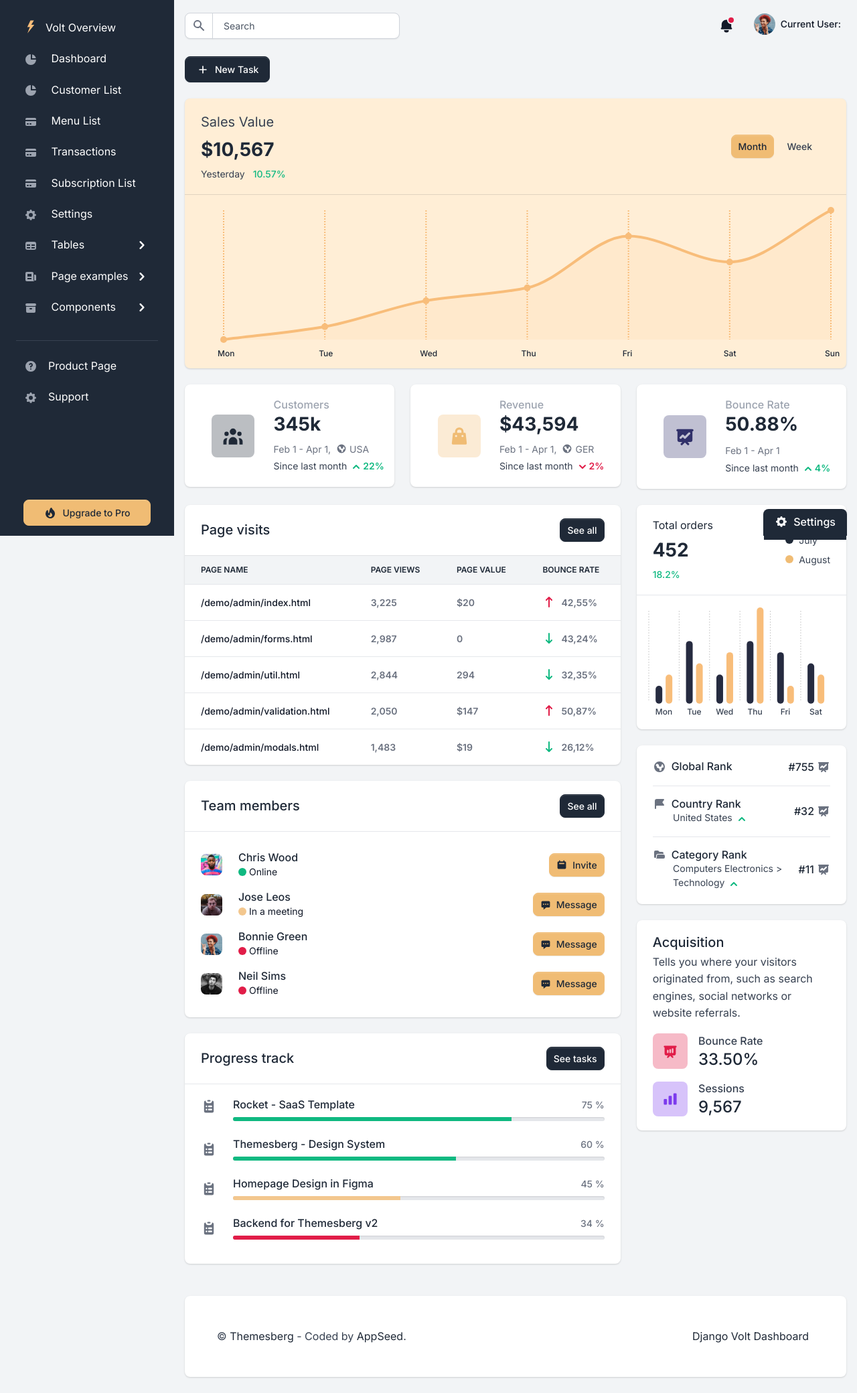
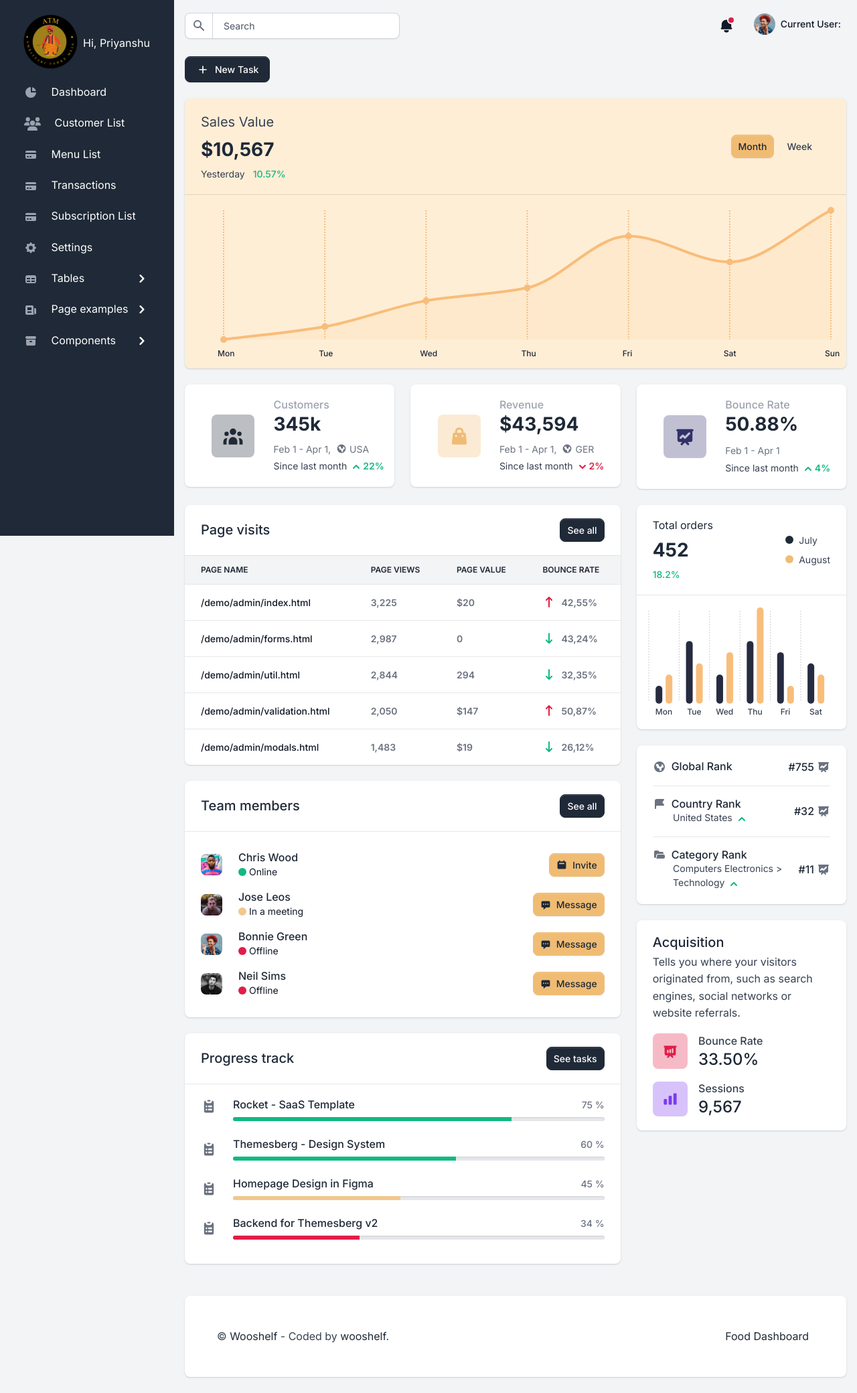
Before and after one commit to errajendra/food-delivery-api, a Django app: page /food/index/ in a window 1280 px wide. Shown: the whole page at 67% size. Run offline with Django 4.2, Linux system fonts and the light colour scheme; some libraries are stand-ins or nearby versions.

Commit message:
fixed image

```diff
--- a/templates/includes/footer.html
+++ b/templates/includes/footer.html
@@ -2,8 +2,8 @@
     <div class="row">
         <div class="col-12 col-md-4 col-xl-6 mb-4 mb-md-0">
             <p class="mb-0 text-center text-lg-start">
-                &copy; <a class="text-primary fw-normal" href="https://themesberg.com" target="_blank">Themesberg</a>
-                - Coded by <a href="https://appseed.us" target="_blank">AppSeed</a>.
+                &copy; <a class="text-primary fw-normal" href="https://wooshelf.com" target="_blank">Wooshelf</a>
+                - Coded by <a href="https://wooshelf.com" target="_blank">wooshelf</a>.
             </p>
         </div>
         <div class="col-12 col-md-8 col-xl-6 text-center text-lg-start">
@@ -11,7 +11,7 @@
             <ul class="list-inline list-group-flush list-group-borderless text-md-end mb-0">
                 <li class="list-inline-item px-0 px-sm-2">
                     <a target="_blank"
-                       href="https://appseed.us/admin-dashboards/django-dashboard-volt">Django Volt Dashboard</a>
+                       href="https://appseed.us/admin-dashboards/django-dashboard-volt">Food Dashboard</a>
                 </li>
             </ul>
         </div>
--- a/templates/includes/sidebar.html
+++ b/templates/includes/sidebar.html
@@ -11,6 +11,9 @@
 
         <nav id="sidebarMenu" class="sidebar d-lg-block bg-gray-800 text-white collapse" data-simplebar>
           <div class="sidebar-inner px-4 pt-3">
+            <div>
+              <img src="/static/assets/img/logo.png" height="100" width="100">Hi, Priyanshu
+            </div>
             <div class="user-card d-flex d-md-none align-items-center justify-content-between justify-content-md-center pb-4">
               <div class="d-flex align-items-center">
                 <div class="avatar-lg me-4">
@@ -18,7 +21,7 @@
                     alt="Bonnie Green">
                 </div>
                 <div class="d-block">
-                  <h2 class="h5 mb-3">Hi, Jane</h2>
+                  <h2 class="h5 mb-3">Hi, Prince</h2>
                   <a href="/page-sign-in.html" class="btn btn-secondary btn-sm d-inline-flex align-items-center">
                     <svg class="icon icon-xxs me-1" fill="none" stroke="currentColor" viewBox="0 0 24 24" xmlns="http://www.w3.org/2000/svg"><path stroke-linecap="round" stroke-linejoin="round" stroke-width="2" d="M17 16l4-4m0 0l-4-4m4 4H7m6 4v1a3 3 0 01-3 3H6a3 3 0 01-3-3V7a3 3 0 013-3h4a3 3 0 013 3v1"></path></svg>
                     Sign Out
@@ -34,14 +37,14 @@
               </div>
             </div>
             <ul class="nav flex-column pt-3 pt-md-0">
-              <li class="nav-item">
-                <a href="/" class="nav-link d-flex align-items-center">
-                  <span class="sidebar-icon">
-                    <img src="/static/assets/img/brand/light.svg" height="20" width="20" alt="Volt Logo">
-                  </span>
-                  <span class="mt-1 ms-1 sidebar-text">Volt Overview</span>
-                </a>
-              </li>
+<!--              <li class="nav-item">-->
+<!--                <a href="/" class="nav-link d-flex align-items-center">-->
+<!--                  <span class="sidebar-icon">-->
+<!--                    <img src="/static/assets/img/brand/light.svg" height="20" width="20" alt="Volt Logo">-->
+<!--                  </span>-->
+<!--                  <span class="mt-1 ms-1 sidebar-text">Volt Overview</span>-->
+<!--                </a>-->
+<!--              </li>-->
               <li class="nav-item {% if 'dashboard' in segment %} active {% endif %}">
                 <a href="{% url 'index' %}" class="nav-link">
                   <span class="sidebar-icon">
@@ -53,7 +56,8 @@
               <li class="nav-item {% if 'dashboard' in segment %} active {% endif %}">
                 <a href="{% url 'customer_list' %}" class="nav-link">
                   <span class="sidebar-icon">
-                    <svg class="icon icon-xs me-2" fill="currentColor" viewBox="0 0 20 20" xmlns="http://www.w3.org/2000/svg"><path d="M2 10a8 8 0 018-8v8h8a8 8 0 11-16 0z"></path><path d="M12 2.252A8.014 8.014 0 0117.748 8H12V2.252z"></path></svg>
+                  <svg xmlns="http://www.w3.org/2000/svg" class="icon icon-xs me-2" fill="currentColor" viewBox="0 0 640 512"><path d="M144 0a80 80 0 1 1 0 160A80 80 0 1 1 144 0zM512 0a80 80 0 1 1 0 160A80 80 0 1 1 512 0zM0 298.7C0 239.8 47.8 192 106.7 192h42.7c15.9 0 31 3.5 44.6 9.7c-1.3 7.2-1.9 14.7-1.9 22.3c0 38.2 16.8 72.5 43.3 96c-.2 0-.4 0-.7 0H21.3C9.6 320 0 310.4 0 298.7zM405.3 320c-.2 0-.4 0-.7 0c26.6-23.5 43.3-57.8 43.3-96c0-7.6-.7-15-1.9-22.3c13.6-6.3 28.7-9.7 44.6-9.7h42.7C592.2 192 640 239.8 640 298.7c0 11.8-9.6 21.3-21.3 21.3H405.3zM224 224a96 96 0 1 1 192 0 96 96 0 1 1 -192 0zM128 485.3C128 411.7 187.7 352 261.3 352H378.7C452.3 352 512 411.7 512 485.3c0 14.7-11.9 26.7-26.7 26.7H154.7c-14.7 0-26.7-11.9-26.7-26.7z"/></svg>
+
                   </span>
                   <span class="sidebar-text">Customer List</span>
                 </a>
@@ -215,36 +219,36 @@
                   </ul>
                 </div>
               </li>
-              <li role="separator" class="dropdown-divider mt-4 mb-3 border-gray-700"></li>
-              <li class="nav-item">
-                <a href="https://appseed.us/admin-dashboards/django-dashboard-volt" target="_blank"
-                  class="nav-link d-flex align-items-center">
-                  <span class="sidebar-icon">
-                    <svg class="icon icon-xs me-2" fill="currentColor" viewBox="0 0 20 20" xmlns="http://www.w3.org/2000/svg"><path fill-rule="evenodd" d="M18 10a8 8 0 11-16 0 8 8 0 0116 0zm-8-3a1 1 0 00-.867.5 1 1 0 11-1.731-1A3 3 0 0113 8a3.001 3.001 0 01-2 2.83V11a1 1 0 11-2 0v-1a1 1 0 011-1 1 1 0 100-2zm0 8a1 1 0 100-2 1 1 0 000 2z" clip-rule="evenodd"></path></svg>
-                  </span>
-                  <span class="sidebar-text">Product Page</span>
-                </a>
-              </li>
-              <li class="nav-item">
-                <a target="_blank"
-                   href="https://appseed.us/support"
-                   class="nav-link d-flex align-items-center">
-                  <span class="sidebar-icon">
-                    <svg class="icon icon-xs me-2" fill="currentColor" viewBox="0 0 20 20" xmlns="http://www.w3.org/2000/svg"><path fill-rule="evenodd" d="M11.49 3.17c-.38-1.56-2.6-1.56-2.98 0a1.532 1.532 0 01-2.286.948c-1.372-.836-2.942.734-2.106 2.106.54.886.061 2.042-.947 2.287-1.561.379-1.561 2.6 0 2.978a1.532 1.532 0 01.947 2.287c-.836 1.372.734 2.942 2.106 2.106a1.532 1.532 0 012.287.947c.379 1.561 2.6 1.561 2.978 0a1.533 1.533 0 012.287-.947c1.372.836 2.942-.734 2.106-2.106a1.533 1.533 0 01.947-2.287c1.561-.379 1.561-2.6 0-2.978a1.532 1.532 0 01-.947-2.287c.836-1.372-.734-2.942-2.106-2.106a1.532 1.532 0 01-2.287-.947zM10 13a3 3 0 100-6 3 3 0 000 6z" clip-rule="evenodd"></path></svg>
-                  </span>
-                  <span class="sidebar-text">Support</span>
-                </a>
-              </li>
-              <li class="nav-item">
-                <a target="_blank"
-                   href="https://appseed.us/admin-dashboards/django-dashboard-volt-pro"
-                  class="btn btn-secondary d-flex align-items-center justify-content-center btn-upgrade-pro">
-                  <span class="sidebar-icon d-inline-flex align-items-center justify-content-center">
-                    <svg class="icon icon-xs me-2" fill="currentColor" viewBox="0 0 20 20" xmlns="http://www.w3.org/2000/svg"><path fill-rule="evenodd" d="M12.395 2.553a1 1 0 00-1.45-.385c-.345.23-.614.558-.822.88-.214.33-.403.713-.57 1.116-.334.804-.614 1.768-.84 2.734a31.365 31.365 0 00-.613 3.58 2.64 2.64 0 01-.945-1.067c-.328-.68-.398-1.534-.398-2.654A1 1 0 005.05 6.05 6.981 6.981 0 003 11a7 7 0 1011.95-4.95c-.592-.591-.98-.985-1.348-1.467-.363-.476-.724-1.063-1.207-2.03zM12.12 15.12A3 3 0 017 13s.879.5 2.5.5c0-1 .5-4 1.25-4.5.5 1 .786 1.293 1.371 1.879A2.99 2.99 0 0113 13a2.99 2.99 0 01-.879 2.121z" clip-rule="evenodd"></path></svg>
-                  </span>
-                  <span>Upgrade to Pro</span>
-                </a>
-              </li>
+<!--              <li role="separator" class="dropdown-divider mt-4 mb-3 border-gray-700"></li>-->
+<!--              <li class="nav-item">-->
+<!--                <a href="https://appseed.us/admin-dashboards/django-dashboard-volt" target="_blank"-->
+<!--                  class="nav-link d-flex align-items-center">-->
+<!--                  <span class="sidebar-icon">-->
+<!--                    <svg class="icon icon-xs me-2" fill="currentColor" viewBox="0 0 20 20" xmlns="http://www.w3.org/2000/svg"><path fill-rule="evenodd" d="M18 10a8 8 0 11-16 0 8 8 0 0116 0zm-8-3a1 1 0 00-.867.5 1 1 0 11-1.731-1A3 3 0 0113 8a3.001 3.001 0 01-2 2.83V11a1 1 0 11-2 0v-1a1 1 0 011-1 1 1 0 100-2zm0 8a1 1 0 100-2 1 1 0 000 2z" clip-rule="evenodd"></path></svg>-->
+<!--                  </span>-->
+<!--                  <span class="sidebar-text">Product Page</span>-->
+<!--                </a>-->
+<!--              </li>-->
+<!--              <li class="nav-item">-->
+<!--                <a target="_blank" -->
+<!--                   href="https://appseed.us/support"-->
+<!--                   class="nav-link d-flex align-items-center">-->
+<!--                  <span class="sidebar-icon">-->
+<!--                    <svg class="icon icon-xs me-2" fill="currentColor" viewBox="0 0 20 20" xmlns="http://www.w3.org/2000/svg"><path fill-rule="evenodd" d="M11.49 3.17c-.38-1.56-2.6-1.56-2.98 0a1.532 1.532 0 01-2.286.948c-1.372-.836-2.942.734-2.106 2.106.54.886.061 2.042-.947 2.287-1.561.379-1.561 2.6 0 2.978a1.532 1.532 0 01.947 2.287c-.836 1.372.734 2.942 2.106 2.106a1.532 1.532 0 012.287.947c.379 1.561 2.6 1.561 2.978 0a1.533 1.533 0 012.287-.947c1.372.836 2.942-.734 2.106-2.106a1.533 1.533 0 01.947-2.287c1.561-.379 1.561-2.6 0-2.978a1.532 1.532 0 01-.947-2.287c.836-1.372-.734-2.942-2.106-2.106a1.532 1.532 0 01-2.287-.947zM10 13a3 3 0 100-6 3 3 0 000 6z" clip-rule="evenodd"></path></svg>-->
+<!--                  </span>-->
+<!--                  <span class="sidebar-text">Support</span>-->
+<!--                </a>-->
+<!--              </li>-->
+<!--              <li class="nav-item">-->
+<!--                <a target="_blank" -->
+<!--                   href="https://appseed.us/admin-dashboards/django-dashboard-volt-pro"-->
+<!--                  class="btn btn-secondary d-flex align-items-center justify-content-center btn-upgrade-pro">-->
+<!--                  <span class="sidebar-icon d-inline-flex align-items-center justify-content-center">-->
+<!--                    <svg class="icon icon-xs me-2" fill="currentColor" viewBox="0 0 20 20" xmlns="http://www.w3.org/2000/svg"><path fill-rule="evenodd" d="M12.395 2.553a1 1 0 00-1.45-.385c-.345.23-.614.558-.822.88-.214.33-.403.713-.57 1.116-.334.804-.614 1.768-.84 2.734a31.365 31.365 0 00-.613 3.58 2.64 2.64 0 01-.945-1.067c-.328-.68-.398-1.534-.398-2.654A1 1 0 005.05 6.05 6.981 6.981 0 003 11a7 7 0 1011.95-4.95c-.592-.591-.98-.985-1.348-1.467-.363-.476-.724-1.063-1.207-2.03zM12.12 15.12A3 3 0 017 13s.879.5 2.5.5c0-1 .5-4 1.25-4.5.5 1 .786 1.293 1.371 1.879A2.99 2.99 0 0113 13a2.99 2.99 0 01-.879 2.121z" clip-rule="evenodd"></path></svg>-->
+<!--                  </span> -->
+<!--                  <span>Upgrade to Pro</span>-->
+<!--                </a>-->
+<!--              </li>-->
             </ul>
           </div>
         </nav>
--- a/templates/layouts/base.html
+++ b/templates/layouts/base.html
@@ -7,7 +7,7 @@
 <!-- Primary Meta Tags -->
 
 <title>
-    Django Volt Dashboard - {% block title %}{% endblock %} | AppSeed
+    Food Dashboard - {% block title %}{% endblock %}
 </title>
 
 <meta name="viewport" content="width=device-width, initial-scale=1, shrink-to-fit=no">
@@ -59,7 +59,7 @@
 
       {% block content %}{% endblock content %}
 
-      {% include 'includes/settings-box.html' %}
+<!--      {% include 'includes/settings-box.html' %}-->
 
       {% include 'includes/footer.html' %}
 
```
Also changed, not shown: templates/accounts/login.html (+11 -13 lines), static/assets/img/logo.png (added).
